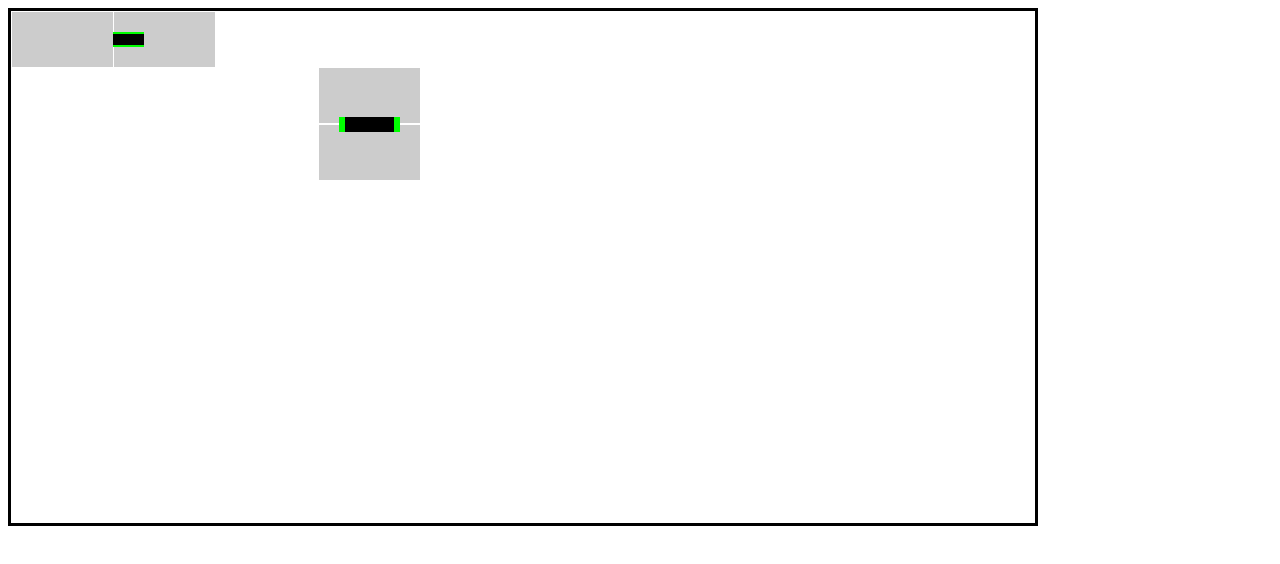
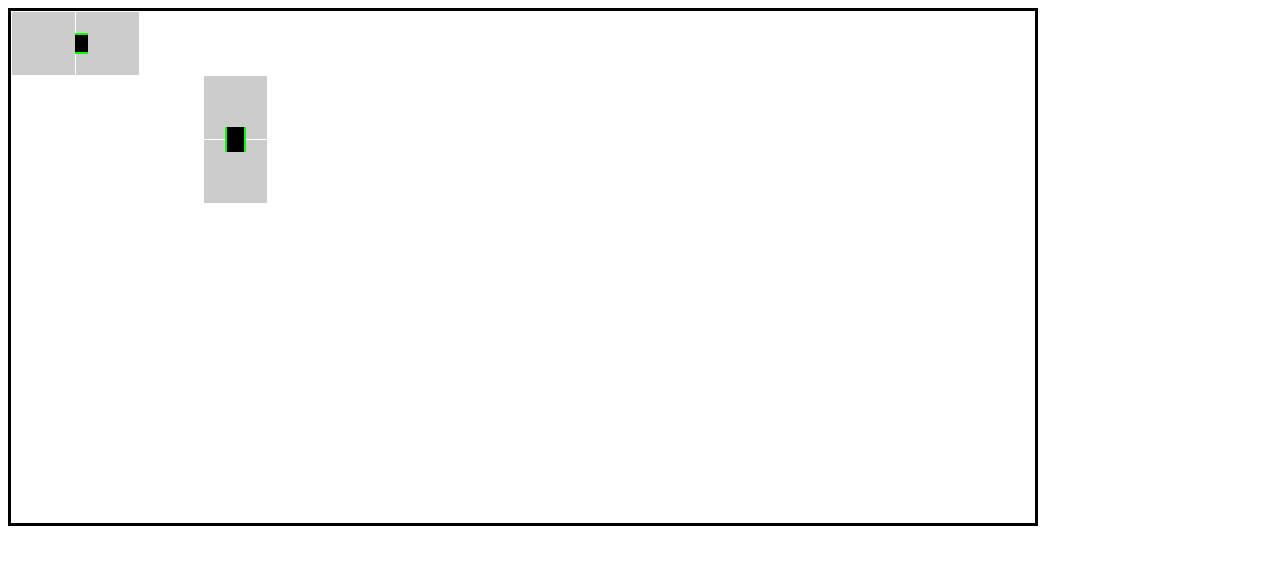
Before and after one commit to gautam1168/motorways, a plain HTML site: page index.html in a window 1280 px wide. Drawn offline with Linux system fonts and the light colour scheme; animation ran at ten frames a second.

Commit message:
Make the tiles square

```diff
--- a/index.html
+++ b/index.html
@@ -12,18 +12,18 @@
     <canvas></canvas>
     <script>
       const canvas = document.querySelector("canvas");
-      canvas.height = 512;
-      canvas.width = 1024;
+      canvas.height = 2 ** 9;
+      canvas.width = 2 ** 10;
       const ctx = canvas.getContext("2d");
 
       // renderer
-      const maxTileX = 10;
-      const maxTileY = 9;
+      const maxTileX = 2 ** 4;
+      const maxTileY = 2 ** 3;
       const TileSideX = canvas.width / maxTileX;
       const TileSideY = canvas.height / maxTileY;
 
       // graph
-      const nodesLayout = new Array(9).fill(0).map(it => new Array(10).fill(0));
+      const nodesLayout = new Array(maxTileY).fill(0).map(it => new Array(maxTileX).fill(0));
 
       nodesLayout[0][0] = "A";
       nodesLayout[0][1] = "B";
@@ -127,13 +127,21 @@
       }
 
       function DrawLine(buffer, TileStartX, TileStartY, TileEndX, TileEndY) {
-        const padding = 1;
-        const MinX = Math.floor((TileSideX * 0.5 * (TileStartX + TileEndX)) + padding + 20);
-        const MinY = Math.floor((TileSideY * 0.5 * (TileStartY + TileEndY)) + padding + 20);
-        const MaxX = Math.floor((MinX + TileSideX) - (2 * padding) - 40);
-        const MaxY = Math.floor((MinY + TileSideY) - (2 * padding) - 40);
+        let LineIsHorizontal = TileStartX != TileEndX;
 
-        let LineIsHorizontal = TileStartX != TileEndX;
+        // If line is horizontal
+        let MinX = Math.floor((TileSideX * 0.5 * (TileStartX + TileEndX)) + 20);
+        let MinY = Math.floor((TileSideY * 0.5 * (TileStartY + TileEndY)) + 20);
+        let MaxX = Math.floor((MinX + TileSideX) - 40);
+        let MaxY = Math.floor((MinY + TileSideY) - 40);
+
+        if (LineIsHorizontal) {
+          MinY = Math.floor((TileStartY + 0.5) * TileSideY - 10);
+          MaxY = Math.floor((TileStartY + 0.5) * TileSideY + 10);
+        } else {
+          MinX = Math.floor((TileStartX + 0.5) * TileSideX - 10);
+          MaxX = Math.floor((TileStartX + 0.5) * TileSideX + 10);
+        }
 
         for (let Row = MinY; Row <= MaxY; Row++) {
           for (let Col = MinX; Col <= MaxX; Col ++) {
```
